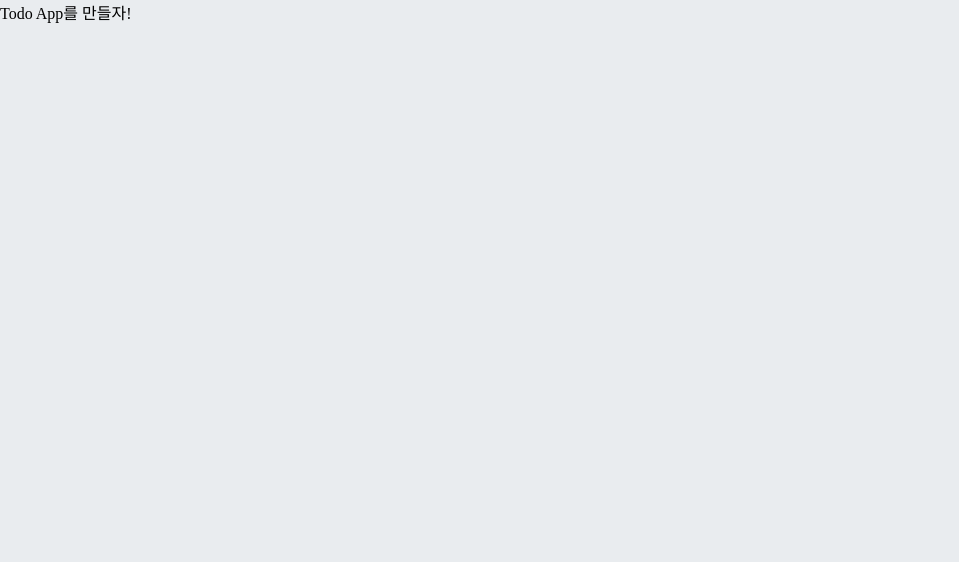
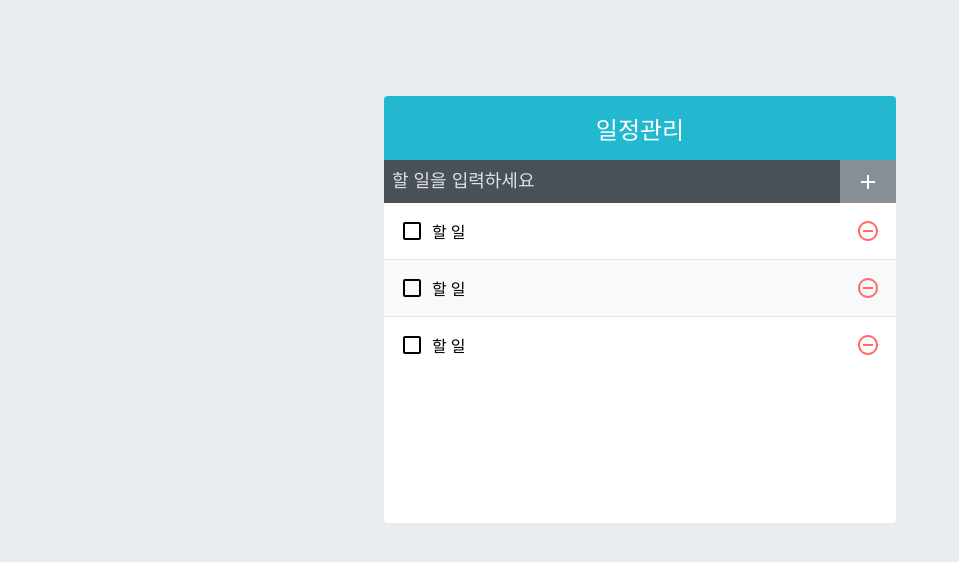
Before and after one commit to OhYeHwan/reactMobx, a React (Create React App) app in the folder todo-app/: page / in a window 1280 px wide. Shown: the top 562 px of the page, without its empty margins (0-959 px from the left). Built offline with nearby package versions, Linux system fonts and the light colour scheme.

Commit message:
2021-03-04 10.2:UI 구성하기

```diff
--- a/todo-app/src/App.js
+++ b/todo-app/src/App.js
@@ -1,7 +1,15 @@
 import React from 'react';
+import TodoTemplate from './components/TodoTemplate';
+import TodoInsert from './components/TodoInsert';
+import TodoList from './components/TodoList';
 
 const App = () => {
-  return <div>Todo App를 만들자!</div>;
+  return (
+    <TodoTemplate>
+      <TodoInsert />
+      <TodoList />
+    </TodoTemplate>
+  );
 };
 
 export default App;
--- /dev/null
+++ b/todo-app/src/components/TodoInsert.js
@@ -0,0 +1,19 @@
+import React from 'react';
+import { MdAdd } from 'react-icons/md';
+/*
+https://react-icons.netlify.com/#/icons/md
+*/
+import './TodoInsert.scss';
+
+const TodoInsert = () => {
+  return (
+    <form className="TodoInsert">
+      <input placeholder="할 일을 입력하세요" />
+      <button type="submit">
+        <MdAdd />
+      </button>
+    </form>
+  );
+};
+
+export default TodoInsert;
--- /dev/null
+++ b/todo-app/src/components/TodoInsert.scss
@@ -0,0 +1,35 @@
+.TodoInsert {
+  display: flex;
+  background: #495057;
+  input {
+    background: none;
+    outline: none;
+    border: none;
+    padding: 0.5rem;
+    font-size: 1.125rem;
+    line-height: 1.5;
+    color: white;
+    &::placeholder {
+      color: #dee2e6;
+    }
+    // 버튼을 제외한 영역을 모두 차지하기
+    flex: 1;
+  }
+  button {
+    background: none;
+    outline: none;
+    border: none;
+    background: #868e96;
+    color: white;
+    padding-left: 1rem;
+    padding-right: 1rem;
+    font-size: 1.5rem;
+    display: flex;
+    align-items: center;
+    cursor: pointer;
+    transition: 0.1s background ease-in;
+    &:hover {
+      background: #adb5bd;
+    }
+  }
+}
--- /dev/null
+++ b/todo-app/src/components/TodoList.js
@@ -0,0 +1,15 @@
+import React from 'react';
+import TodoListItem from './TodoListItem';
+import './TodoList.scss';
+
+const TodoList = () => {
+  return (
+    <div className="TodoList">
+      <TodoListItem />
+      <TodoListItem />
+      <TodoListItem />
+    </div>
+  );
+};
+
+export default TodoList;
--- /dev/null
+++ b/todo-app/src/components/TodoList.scss
@@ -0,0 +1,5 @@
+.TodoList {
+  min-height: 320px;
+  max-height: 513px;
+  overflow-y: auto;
+}
--- /dev/null
+++ b/todo-app/src/components/TodoListItem.js
@@ -0,0 +1,23 @@
+import React from 'react';
+import {
+  MdCheckBoxOutlineBlank,
+  MdCheckBox,
+  MdRemoveCircleOutline,
+} from 'react-icons/md';
+import './TodoListItem.scss';
+
+const TodoListItem = () => {
+  return (
+    <div className="TodoListItem">
+      <div className="checkbox">
+        <MdCheckBoxOutlineBlank />
+        <div className="text">할 일</div>
+      </div>
+      <div className="remove">
+        <MdRemoveCircleOutline />
+      </div>
+    </div>
+  );
+};
+
+export default TodoListItem;
--- /dev/null
+++ b/todo-app/src/components/TodoListItem.scss
@@ -0,0 +1,44 @@
+.TodoListItem {
+  padding: 1rem;
+  display: flex;
+  align-items: center;
+  &:nth-child(even) {
+    background: #f8f9fa;
+  }
+
+  .checkbox {
+    cursor: pointer;
+    flex: 1;
+    display: flex;
+    align-items: center;
+    svg {
+      font-size: 1.5rem;
+    }
+    .text {
+      margin-left: 0.5rem;
+      flex: 1;
+    }
+    &:checked {
+      svg {
+        color: #22b8cf;
+      }
+      .text {
+        color: #adb5bd;
+        text-decoration: line-through;
+      }
+    }
+  }
+  .remove {
+    display: flex;
+    align-items: center;
+    font-size: 1.5rem;
+    color: #ff6b6b;
+    &:hover {
+      color: #ff8787;
+    }
+  }
+
+  & + & {
+    border-top: 1px solid #dee2e6;
+  }
+}
--- /dev/null
+++ b/todo-app/src/components/TodoTemplate.js
@@ -0,0 +1,13 @@
+import React from 'react';
+import './TodoTemplate.scss';
+
+const TodoTemplate = ({ children }) => {
+  return (
+    <div className="TodoTemplate">
+      <div className="app-title">일정관리</div>
+      <div className="content">{children}</div>
+    </div>
+  );
+};
+
+export default TodoTemplate;
--- /dev/null
+++ b/todo-app/src/components/TodoTemplate.scss
@@ -0,0 +1,22 @@
+.TodoTemplate {
+  width: 512px;
+  //width가 주어진 상태에서 좌우 중앙정렬
+  margin-left: auto;
+  margin-right: auto;
+  margin-top: 6rem; // 맨위로부터 떨어진정도
+  border-radius: 4px; // 테두리 둥근정도
+  overflow: hidden;
+
+  .app-title {
+    background: #22b8cf;
+    color: white;
+    height: 4rem;
+    font-size: 1.5rem;
+    display: flex;
+    align-items: center;
+    justify-content: center;
+  }
+  .content {
+    background: white;
+  }
+}
--- /dev/null
+++ b/todo-app/src/jsconfig.json
@@ -0,0 +1,5 @@
+{
+    "compilerOptions": {
+        "target": "es6"
+    }
+}
```
